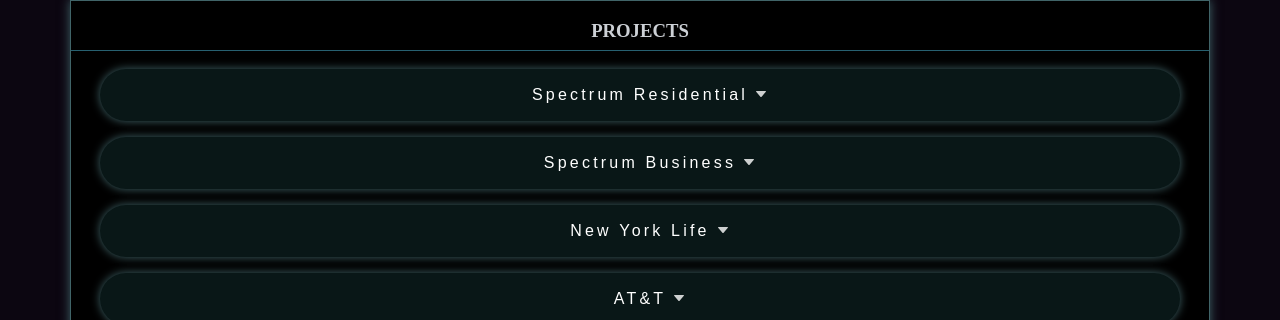
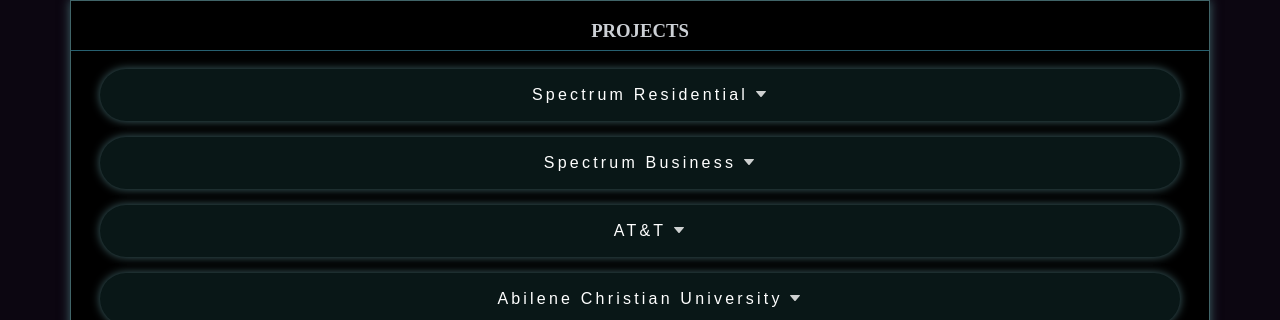
Before and after one commit to theoryNine/personal-site, a website: page src/index.html in a window 1280 px wide. Shown: the part 1238-1558 px from the top of the page. Drawn offline with nearby package versions, Linux system fonts and the light colour scheme; files that its build step writes are made by us from their sources; files whose address does not match are found by name; a web font is replaced by a local one.

Commit message:
Updaetes

```diff
--- a/src/index.html
+++ b/src/index.html
@@ -129,7 +129,7 @@
         <p><strong>Technologies:</strong> HTML, CSS, JavaScript, jQuery, JSON, Adobe AEM, VueJS</p>
       </div>
 
-      <button class="accordion port-item"><span class="arrow">New York Life</span></button>
+<!--       <button class="accordion port-item"><span class="arrow">New York Life</span></button>
       <div class="panel">
         <div class="screenshots">
           <div class="screenshot">
@@ -143,7 +143,7 @@
         <p><strong>Sector:</strong> Insurance</p>
         <p><strong>Live URL:</strong> <a href="https://www.newyorklife.com" target="_blank">https://www.newyorklife.com</a></p>
         <p><strong>Technologies:</strong> HTML, CSS, JavaScript, jQuery, JSON, Adobe AEM</p>
-      </div>
+      </div> -->
 
       <button class="accordion port-item"><span class="arrow">AT&T</span></button>
       <div class="panel">
--- a/src/styles/contact.scss
+++ b/src/styles/contact.scss
@@ -114,7 +114,6 @@
 
             &:hover {
                 background-color: var(--hoverColor);
-                //box-shadow: 0 0 40px var(--borderColor);
                 opacity: 1;
                 text-shadow: 0 0 10px var(--pureWhite);
             }
```
Also changed, not shown: dist/index.html.
